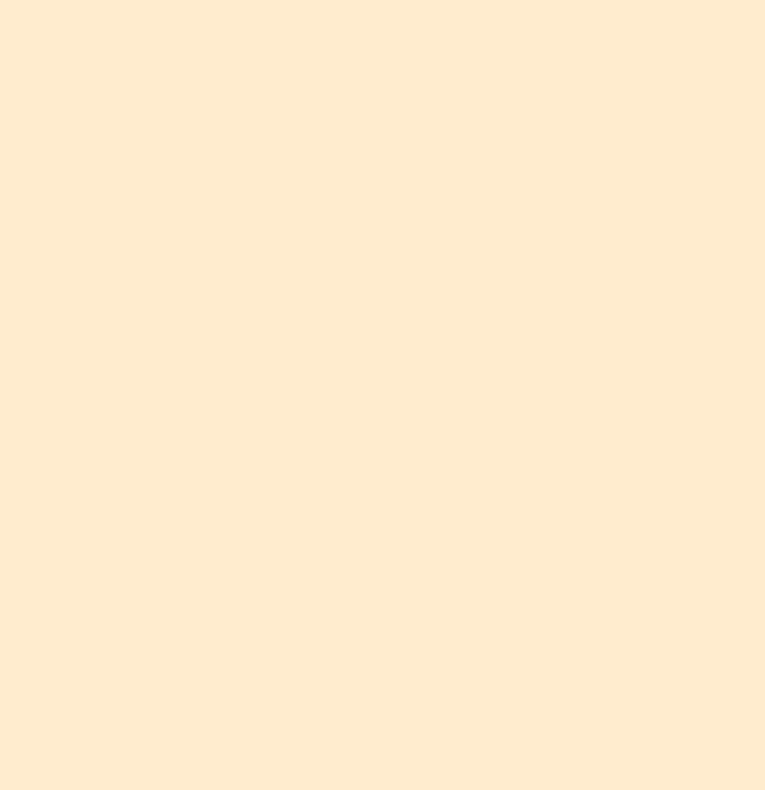
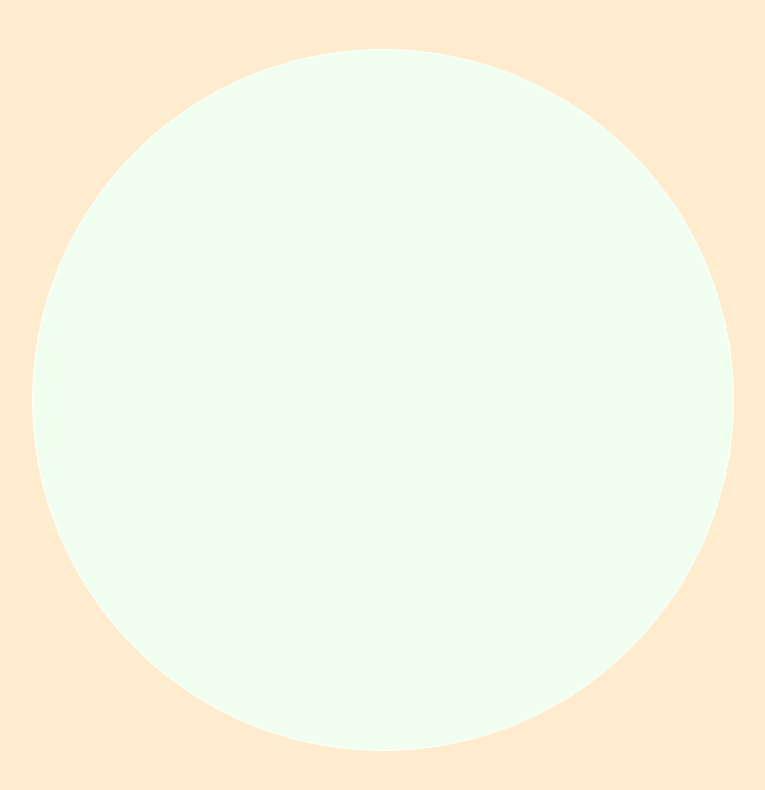
Before and after one commit to rafaelspereira1/denesis-memory-game-dio, a plain HTML site: page index.html in a window 1280 px wide. Shown: the whole page, without its empty margins (257-1022 px from the left). Drawn offline with Linux system fonts and the light colour scheme.

Commit message:
Add initial css rules #2

```diff
--- a/styles.css
+++ b/styles.css
@@ -13,5 +13,13 @@ body {
 
 .genius {
     display:grid;
-    grid-template-areas: 'green red';
-}   'yellow blue';
+    grid-template-areas: 'green red'
+    'yellow blue';
+    grid-gap: 10px;
+    border: 1px solid #ffffff;
+    background-color: honeydew;
+    border-radius:100%;
+    width:700px;
+    height:700px;
+
+}
```
